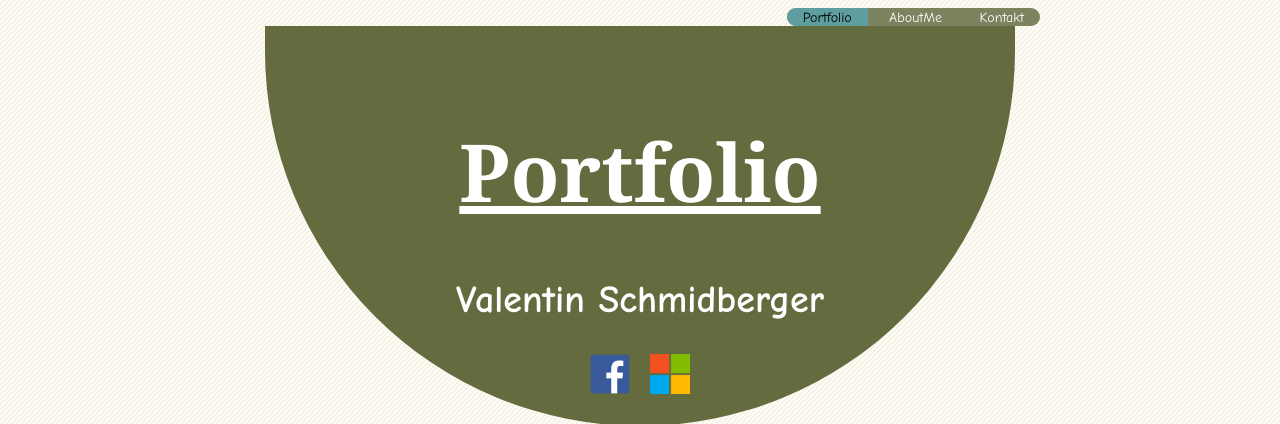
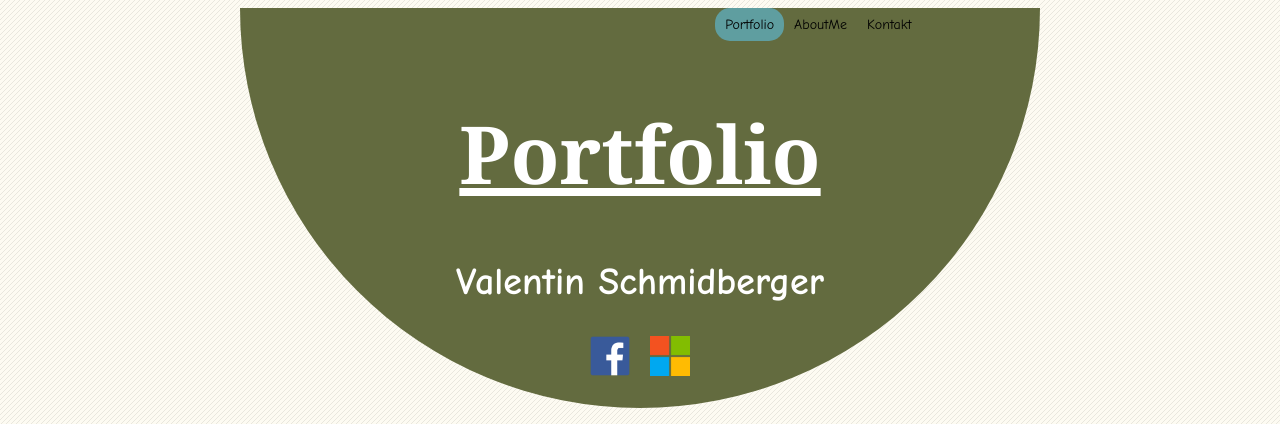
Before and after one commit to vale-sch/GIS-SoSe-2020, a plain HTML site: page Aufgabe03/Portfolio.htm in a window 1280 px wide. Shown: the top 424 px of the page. Drawn offline with Linux system fonts and the light colour scheme.

Commit message:
Nav überarbeitet

```diff
--- a/Aufgabe03/CSS_Stylesheets/style.css
+++ b/Aufgabe03/CSS_Stylesheets/style.css
@@ -11,31 +11,31 @@ body {
 }
 
 .topnav {
+    position: fixed;
+    float: right;
+    right: 28%;
     border: none;
-    margin-block-end: auto;
-    background-color: rgba(99, 107, 63, 0.829);
-    overflow: hidden;
-    float: right;
-    border-radius: 15px;
+    background-color: transparent;
+    border-radius: 17px;
 }
 
 .topnav a {
-    position: -webkit-sticky;
-    position: sticky;
-    top: 0;
-    color: white;
-    text-align: center;
-    padding: 14px 16px;
+    float: left;
+    color: rgb(0, 0, 0);
+    text-align: left;
+    padding: 8px 10px;
     text-decoration: none;
     font-size: 14px;
 }
 
 .topnav a:hover {
-    background-color: rgb(99, 107, 63);
-    color: cadetblue;
+    border-radius: 15px;
+    background-color: cadetblue;
+    color: rgb(255, 255, 255);
 }
 
 .topnav a.active {
+    border-radius: 15px;
     background-color: cadetblue;
     color: black;
 }
@@ -66,7 +66,7 @@ body {
     display: inline-block;
     background: rgb(99, 107, 63);
     height: 400px;
-    width: 750px;
+    width: 800px;
     -webkit-border-radius: 0px 0px 800px 800px;
     -moz-border-radius: 0px 0px 800px 800px;
     border-radius: 0px 0px 800px 800px;
--- a/Aufgabe03/Portfolio.htm
+++ b/Aufgabe03/Portfolio.htm
@@ -11,13 +11,14 @@
 
 <body>
     <header>
-        <div class="topnav">
-            <a class="active" href="https://vale-sch.github.io/GIS-SoSe2020/Aufgabe03/Portfolio.htm">Portfolio</a>
-            <a href="https://vale-sch.github.io/GIS-SoSe2020/Aufgabe03/AboutMe.htm">AboutMe</a>
-            <a href="https://vale-sch.github.io/GIS-SoSe2020/Aufgabe03/ContactMe.htm">Kontakt</a>
-        </div>
+
         <div class="halbkreis">
-            <br><br>
+            <nav class="topnav">
+                <a class="active" href="https://vale-sch.github.io/GIS-SoSe2020/Aufgabe03/Portfolio.htm">Portfolio</a>
+                <a href="https://vale-sch.github.io/GIS-SoSe2020/Aufgabe03/AboutMe.htm">AboutMe</a>
+                <a href="https://vale-sch.github.io/GIS-SoSe2020/Aufgabe03/ContactMe.htm">Kontakt</a>
+            </nav> <br><br>
+
             <h1 class="headline" id="portfolio"><u>Portfolio</u> </h1>
             <h2 class="headline"> Valentin Schmidberger </h2>
             <div class="topnav2">
@@ -60,11 +61,11 @@
 
         <p>"BlockSurvive"</p>
         <audio controls>
-      <source src="Music/BLOCKSURVIVE.mp3"></audio>
+            <source src="Music/BLOCKSURVIVE.mp3"></audio>
 
         <p>"TowerDefence"</p>
         <audio controls>
-      <source src="Music/TowerDefence.mp3"></audio>
+            <source src="Music/TowerDefence.mp3"></audio>
 
         <footer>
             <p>©ValentinSchmidberger</p>
```
Also changed, not shown: Aufgabe03/AboutMe.htm (+5 -4 lines), Aufgabe03/ContactMe.htm (+6 -4 lines), Steckbrief/steckbrief.htm (+1 -1 lines).
